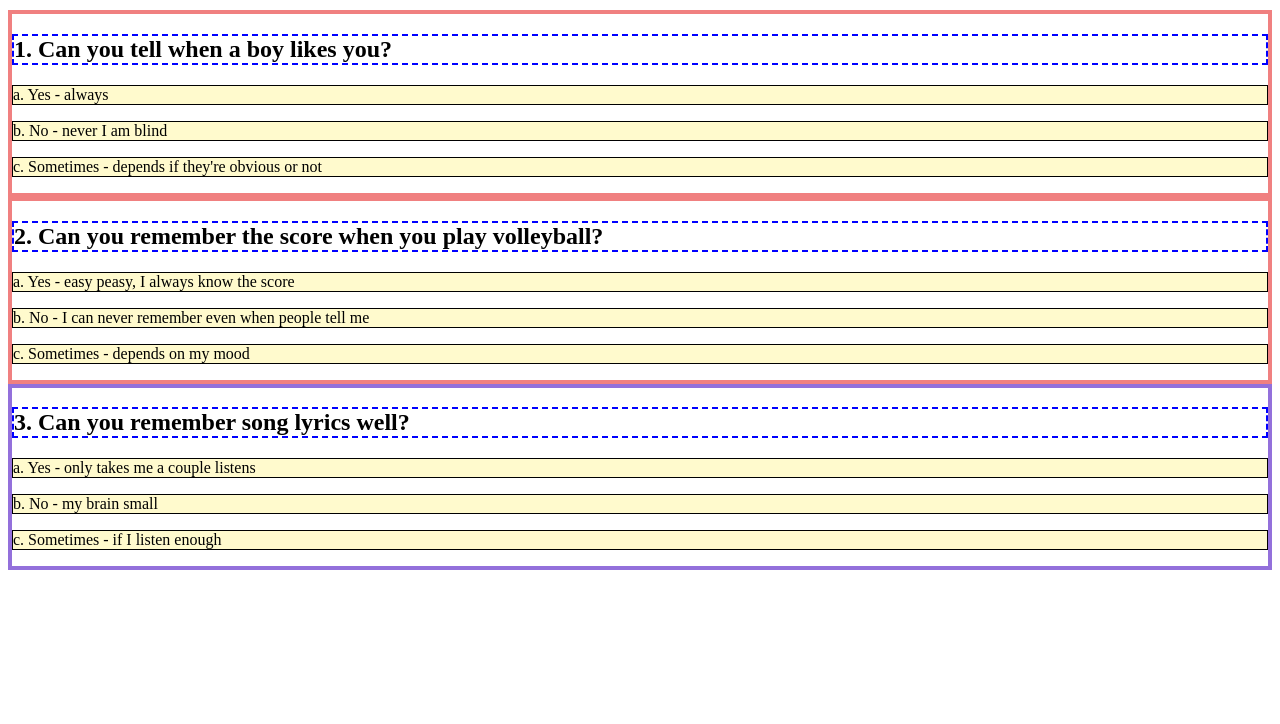
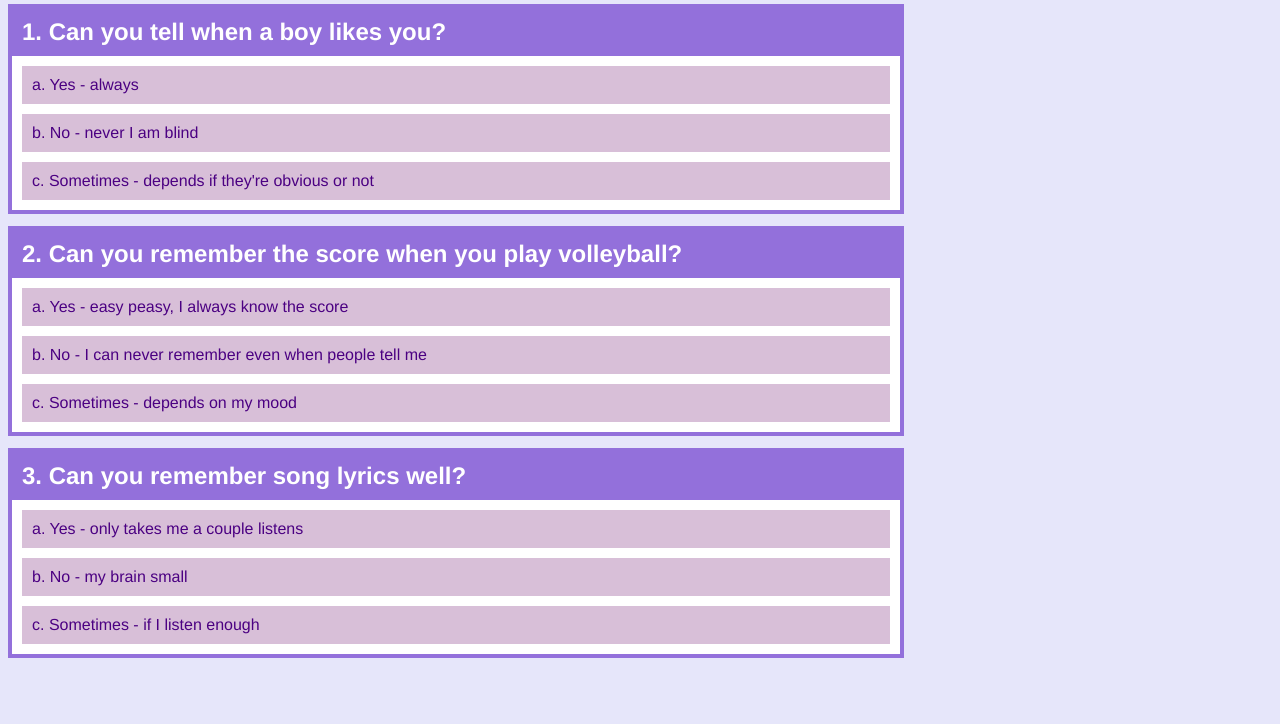
Before and after one commit to rachellxu/brain-quiz, a plain HTML site: page index.html in a window 1280 px wide. Shown: the part 76-800 px from the top of the page. Drawn offline with Linux system fonts and the light colour scheme.

Commit message:
made it prettier

```diff
--- /dev/null
+++ b/final.css
@@ -0,0 +1,30 @@
+body {
+	background-color: lavender;
+	font-family: Helvetica,Arial,sans-serif;
+	color: indigo;
+	width: 70%;
+}
+
+h2 {
+	background-color: MediumPurple;
+	color: white;
+	padding: 10px;
+	margin: 0px;
+
+}
+
+p {
+	background-color: Thistle;
+	padding: 10px;
+	margin: 10px;
+}
+
+.question {
+	background-color: white;
+	border: 4px solid MediumPurple;
+	margin-top: 12px;
+}
+
+#q3 {
+	border: 4px solid MediumPurple;
+}
--- a/index.html
+++ b/index.html
@@ -3,7 +3,7 @@
 <head>
     <meta charset="UTF-8">
     <title>Quiz: How Big is Your Brain?</title>
-    <link href='styles.css' rel='stylesheet' type='text/css'/>
+    <link href='final.css' rel='stylesheet' type='text/css'/>
     <link rel="stylesheet" href="https://use.fontawesome.com/releases/v5.3.1/css/all.css" integrity="sha384-mzrmE5qonljUremFsqc01SB46JvROS7bZs3IO2EmfFsd15uHvIt+Y8vEf7N7fWAU" crossorigin="anonymous">
 </head>
 <body>
```
